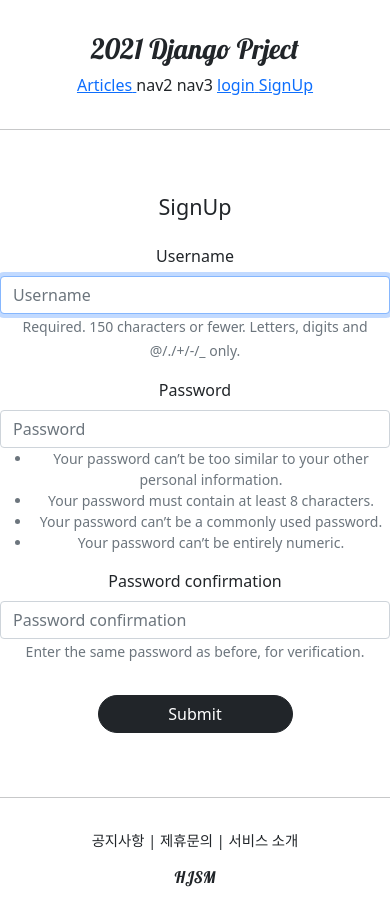
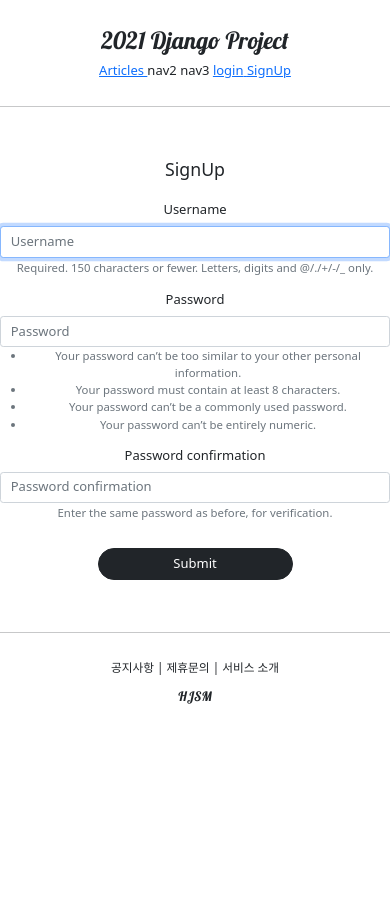
Before and after one commit to ddubi6796/hjsm, a Django app: page /accounts/create/ in a window 390 px wide. After the commit the page ends 704 px from the top, so only its background shows below. Run offline with Django 3.2, Linux system fonts and the light colour scheme; some libraries are stand-ins or nearby versions.

Commit message:
django course 39 commit

```diff
--- a/hjsm/settings.py
+++ b/hjsm/settings.py
@@ -38,7 +38,7 @@ SECRET_KEY = env('SECRET_KEY')
 # SECURITY WARNING: don't run with debug turned on in production!
 DEBUG = True
 
-ALLOWED_HOSTS = []
+ALLOWED_HOSTS = ['*']
 
 
 # Application definition
--- a/static/base.css
+++ b/static/base.css
@@ -15,3 +15,9 @@
     text-align:center;
     margin: 2rem 0;
 }
+
+@media screen and (max-width: 500px) {
+    html {
+        font-size: 13px;
+    }
+}
--- a/static/js/magicgrid.js
+++ b/static/js/magicgrid.js
@@ -277,7 +277,7 @@ MagicGrid.prototype.listen = function listen () {
 let magicGrid = new MagicGrid({
   container: '.container',
   animate: true,
-  gutter: 30,
+  gutter: 12,
   static: true,
   useMin: true
 });
--- a/templates/head.html
+++ b/templates/head.html
@@ -2,6 +2,7 @@
 
 <head>
     <meta charset="UTF-8">
+    <meta name="viewport" content="width=device-width, initial-scale=1, shrink-to-fit=no">
     <title>2021 Django Project</title>
 
     <!-- BOOTSTRAP LINK -->
--- a/templates/header.html
+++ b/templates/header.html
@@ -1,6 +1,6 @@
     <div class="hjsm_header">
         <div>
-            <h1 class="hjsm_logo">2021 Django Prject</h1>
+            <h1 class="hjsm_logo">2021 Django Project</h1>
         </div>
         <div>
             <a href="{% url 'articleapp:list' %}">
```
Also changed, not shown: articleapp/templates/articleapp/list.html (+11 -3 lines).
